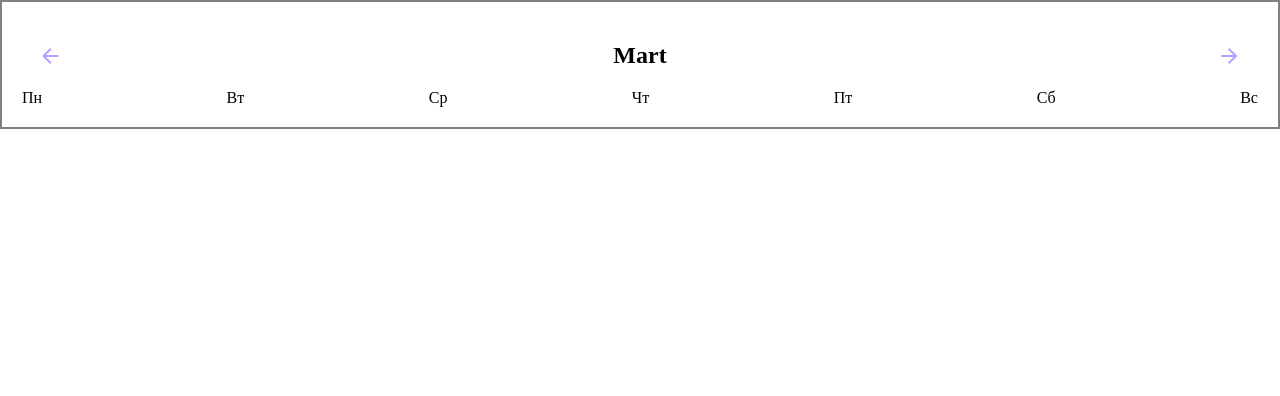
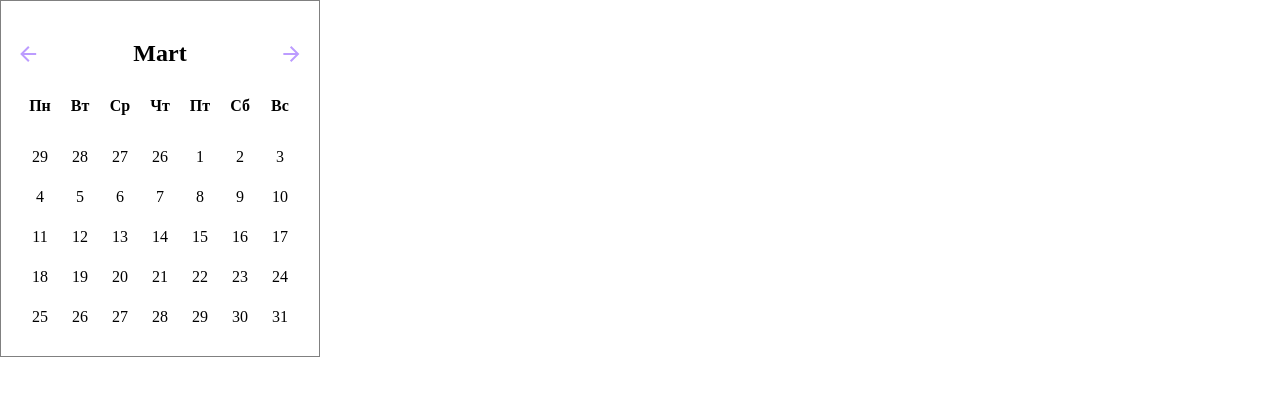
Before and after one commit to antonio63963/my_calendar_picker, a plain HTML site: page index.html in a window 1280 px wide. Drawn offline with Linux system fonts and the light colour scheme.

Commit message:
created date elements and insert to html

```diff
--- a/calendar.js
+++ b/calendar.js
@@ -19,9 +19,9 @@ function getLastDayOfMonth(year, month) {
   return date.getDate();
 }
 
-function getWeekDay(date) {
-  return weekDays[date.getDay()];
-}
+// function getWeekDay(date) {
+//   return weekDays[date.getDay()];
+// }
 
 function getDateObj(year, monthIndex, dateDay) {
   const date = new Date(year, monthIndex, dateDay);
@@ -33,21 +33,10 @@ function getDateObj(year, monthIndex, dateDay) {
   };
 }
 
-const getWeekDayIndex = (date) => date.getDay();
-
-console.log("last: ", getLastDayOfMonth(2024, 3));
-console.log("first: ", weekDays[new Date(2024, 2, 1).getDay()]);
-
 const currentDate = new Date();
 
 function getMonthDays(year, month) {
   const firstWeekDayIndex = new Date(year, month - 1, 1).getDay();
-  const lastWeekDayIndex = new Date(
-    year,
-    month - 1,
-    getLastDayOfMonth(year, month)
-  ).getDay();
-
   const calendarMonthDays = [];
   if (firstWeekDayIndex > 0) {
     const lastPrevMonthDate = getLastDayOfMonth(year, month - 1);
@@ -61,12 +50,46 @@ function getMonthDays(year, month) {
   // month days
   const lastMonthDay = getLastDayOfMonth(year, month);
   const nexMonthDaysAmount = 35 - lastMonthDay - calendarMonthDays.length;
-  const striclyMonthDays = [];
   for (let i = 0; i < lastMonthDay + nexMonthDaysAmount; i++) {
-    striclyMonthDays.push(getDateObj(year, month - 1, 1 + i));
+    calendarMonthDays.push(getDateObj(year, month - 1, 1 + i));
   }
-  console.log(calendarMonthDays);
-  console.log("Month days: ", calendarMonthDays.concat(striclyMonthDays));
-  return calendarMonthDays.concat(striclyMonthDays);
+  console.log("Month days: ", calendarMonthDays);
+  return calendarMonthDays;
 }
-getMonthDays(2024, 4);
+
+function insertDates(year, month) {
+  const row_1 = document.querySelector(".calendar__row-1");
+  const row_2 = document.querySelector(".calendar__row-2");
+  const row_3 = document.querySelector(".calendar__row-3");
+  const row_4 = document.querySelector(".calendar__row-4");
+  const row_5 = document.querySelector(".calendar__row-5");
+
+  function createDateElement(date) {
+    const dateContainer = document.createElement("div");
+    dateContainer.classList.add('date-container');
+    const dateBg = document.createElement("div");
+    const dateValue = document.createElement("span");
+    dateValue.textContent = date.date;
+    dateBg.classList.add("date-container__bg");
+    dateBg.appendChild(dateValue);
+    dateContainer.appendChild(dateBg);
+    return dateContainer;
+  }
+
+  getMonthDays(year, month).forEach((date, idx) => {
+    row_1.appendChild(createDateElement(date));
+    // if (idx < 7) {
+    //   row_1.appendChild(createDateElement(date));
+    // }else if(idx >= 7 && idx < 14) {
+    //   row_2.appendChild(createDateElement(date));
+    // }else if(idx >= 14 && idx < 21) {
+    //   row_3.appendChild(createDateElement(date));
+    // }else if(idx >= 21 && idx < 28) {
+    //   row_4.appendChild(createDateElement(date));
+    // }else if(idx >= 28 && idx < 35) {
+    //   row_5.appendChild(createDateElement(date));
+    // }
+  });
+}
+
+insertDates(2024, 3)
--- a/index.html
+++ b/index.html
@@ -13,15 +13,20 @@
       <h2 class="calendar__title">Mart</h2>
       <img class="calendar__next-month" src="assets/arrow_forward.svg" alt="arrow_forward">
     </div>
-    <ul class="calendar__week">
-      <li class="calendar__week_day">Пн</li>
-      <li class="calendar__week_day">Вт</li>
-      <li class="calendar__week_day">Ср</li>
-      <li class="calendar__week_day">Чт</li>
-      <li class="calendar__week_day">Пт</li>
-      <li class="calendar__week_day">Сб</li>
-      <li class="calendar__week_day">Вс</li>
-    </ul>
+    <div class="calendar__week">
+      <div class="calendar__week_day">Пн</div>
+      <div class="calendar__week_day">Вт</div>
+      <div class="calendar__week_day">Ср</div>
+      <div class="calendar__week_day">Чт</div>
+      <div class="calendar__week_day">Пт</div>
+      <div class="calendar__week_day">Сб</div>
+      <div class="calendar__week_day">Вс</div>
+    </div>
+    <div class="calendar__row calendar__row-1"></div>
+    <div class="calendar__row calendar__row-2"></div>
+    <div class="calendar__row calendar__row-3"></div>
+    <div class="calendar__row calendar__row-4"></div>
+    <div class="calendar__row calendar__row-5"></div>
   </div>
   <script src="calendar.js"></script>
 </body>
--- a/styles.css
+++ b/styles.css
@@ -7,15 +7,16 @@ ul {
   list-style: none;
 }
 .calendar {
-  padding: 20px;
-  border: 2px solid gray;
+  width: 320px;
+  padding: 19px;
+  border: 1px solid gray;
   /* display: grid;
   grid-template-columns: repeat(7, 1fr); */
 
 }
 .calendar__top {
   /* grid-column: 1/8; */
-  padding: 20px;
+  padding: 20px 0 30px 0;
   display: flex;
   justify-content: space-between;
   align-items: center;
@@ -23,5 +24,37 @@ ul {
 .calendar__week {
   width: 100%;
   display: flex;
-  justify-content: space-between;
+  font-weight: bold;
 }
+.calendar__week_day {
+  width: 40px;
+  height: 40px;
+  text-align: center;
+}
+.calendar__row {
+  width: 100%;
+  display: flex;
+  justify-content: flex-start;
+  flex-wrap: wrap;
+}
+/* date */
+.date-container {
+  width: 40px;
+  height: 40px;
+}
+.date-container__bg {
+  width: 100%;
+  height: 100%;
+  border-radius: 100px;
+  cursor: pointer;
+  display: flex;
+  align-items: center;
+  justify-content: center;
+}
+.date-container__bg:hover {
+  background-color: lightgrey;
+  color: white;
+}
+.date__value {
+
+}
```
